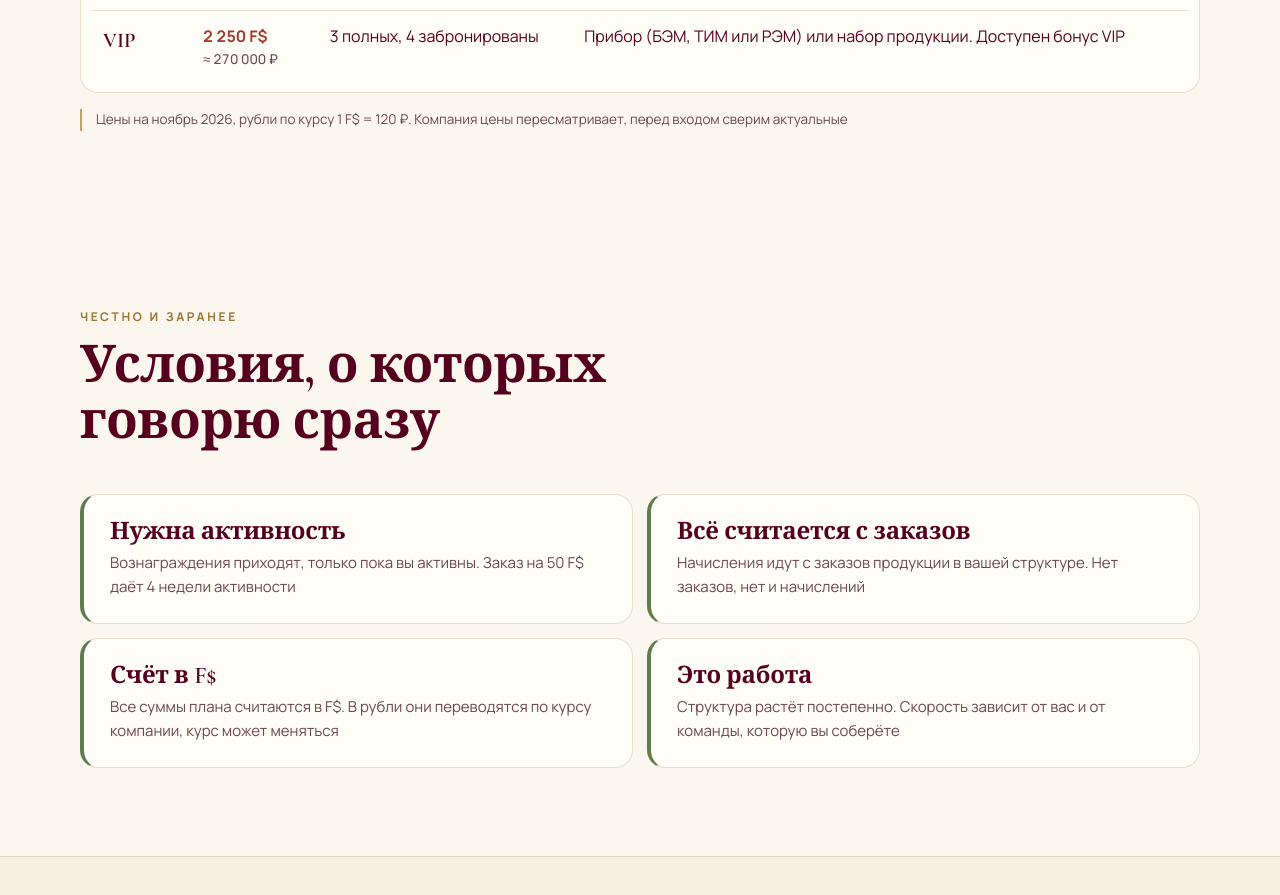
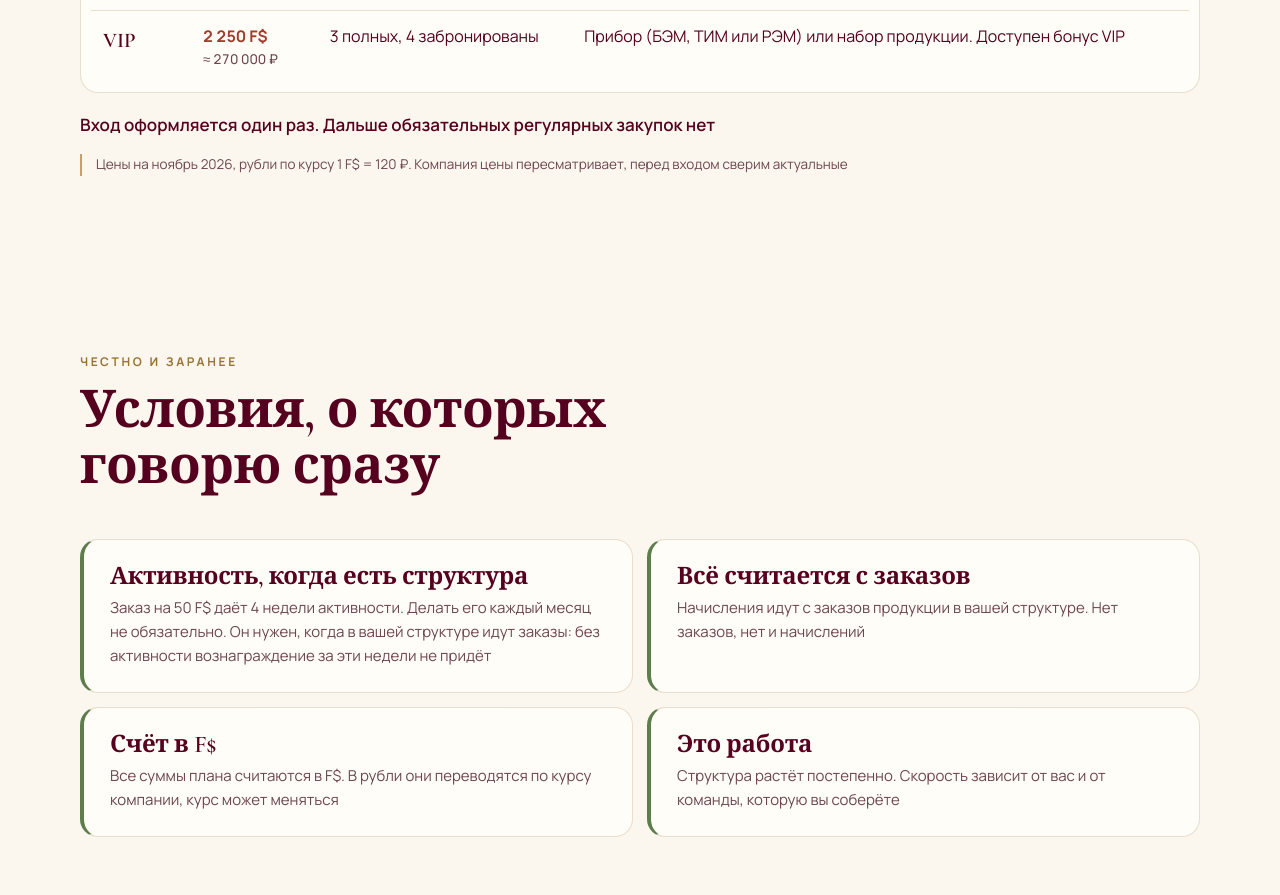
Before and after one commit to dubobrik-cpu/fohow, a plain HTML site: page index.html in a window 1280 px wide. Shown: the part 5641-6536 px from the top of the page. Drawn offline with nearby package versions, Linux system fonts and the light colour scheme.

Commit message:
Главная: «Активность, когда есть структура» и «Вход оформляется один раз» по ответу Юлии 16.11 («верно»)
Co-Authored-By: Claude Opus 5.5 <noreply@anthropic.com>

```diff
--- a/index.html
+++ b/index.html
@@ -210,6 +210,7 @@
         </tbody>
       </table>
     </div>
+    <p class="rise" style="margin-top:18px;font-weight:600">Вход оформляется один раз. Дальше обязательных регулярных закупок нет</p>
     <p class="small-note rise">Цены на ноябрь 2026, рубли по курсу 1 F$ = 120 ₽. Компания цены пересматривает, перед входом сверим актуальные</p>
   </div>
 </section>
@@ -221,7 +222,7 @@
       <h2>Условия, о которых говорю сразу</h2>
     </div>
     <div class="terms">
-      <div class="cond rise"><h3>Нужна активность</h3><p>Вознаграждения приходят, только пока вы активны. Заказ на 50 F$ даёт 4 недели активности</p></div>
+      <div class="cond rise"><h3>Активность, когда есть структура</h3><p>Заказ на 50 F$ даёт 4 недели активности. Делать его каждый месяц не обязательно. Он нужен, когда в вашей структуре идут заказы: без активности вознаграждение за эти недели не придёт</p></div>
       <div class="cond rise"><h3>Всё считается с заказов</h3><p>Начисления идут с заказов продукции в вашей структуре. Нет заказов, нет и начислений</p></div>
       <div class="cond rise"><h3>Счёт в F$</h3><p>Все суммы плана считаются в F$. В рубли они переводятся по курсу компании, курс может меняться</p></div>
       <div class="cond rise"><h3>Это работа</h3><p>Структура растёт постепенно. Скорость зависит от вас и от команды, которую вы соберёте</p></div>
```
